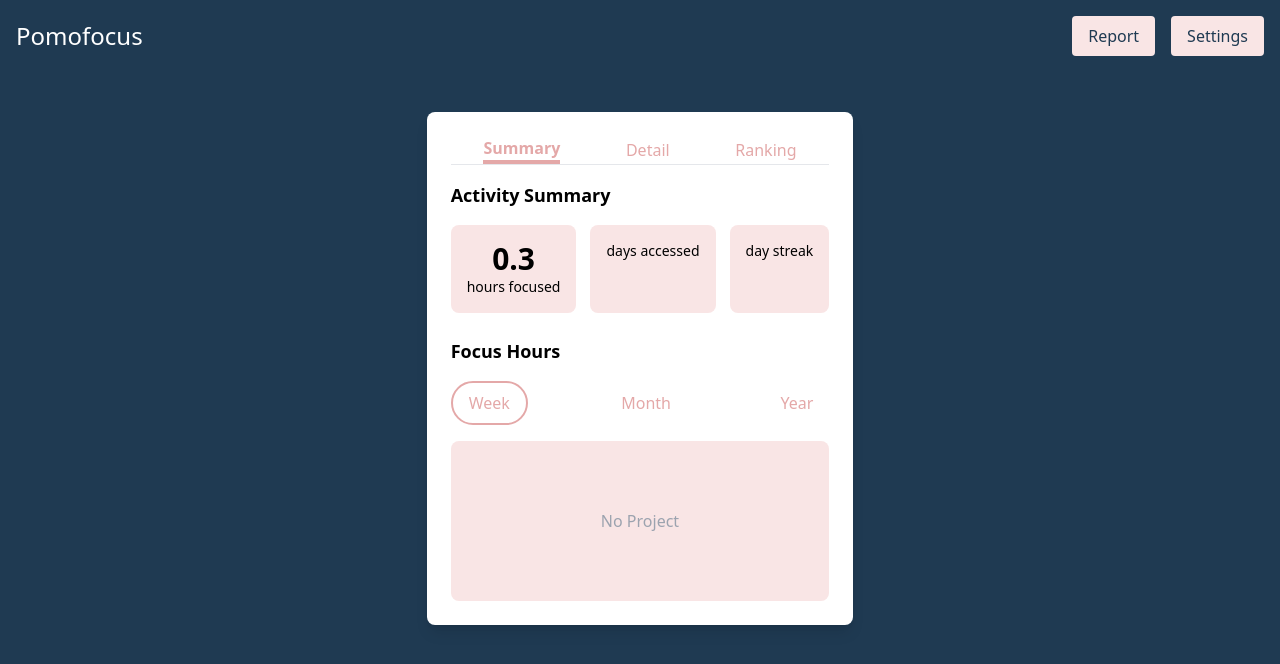
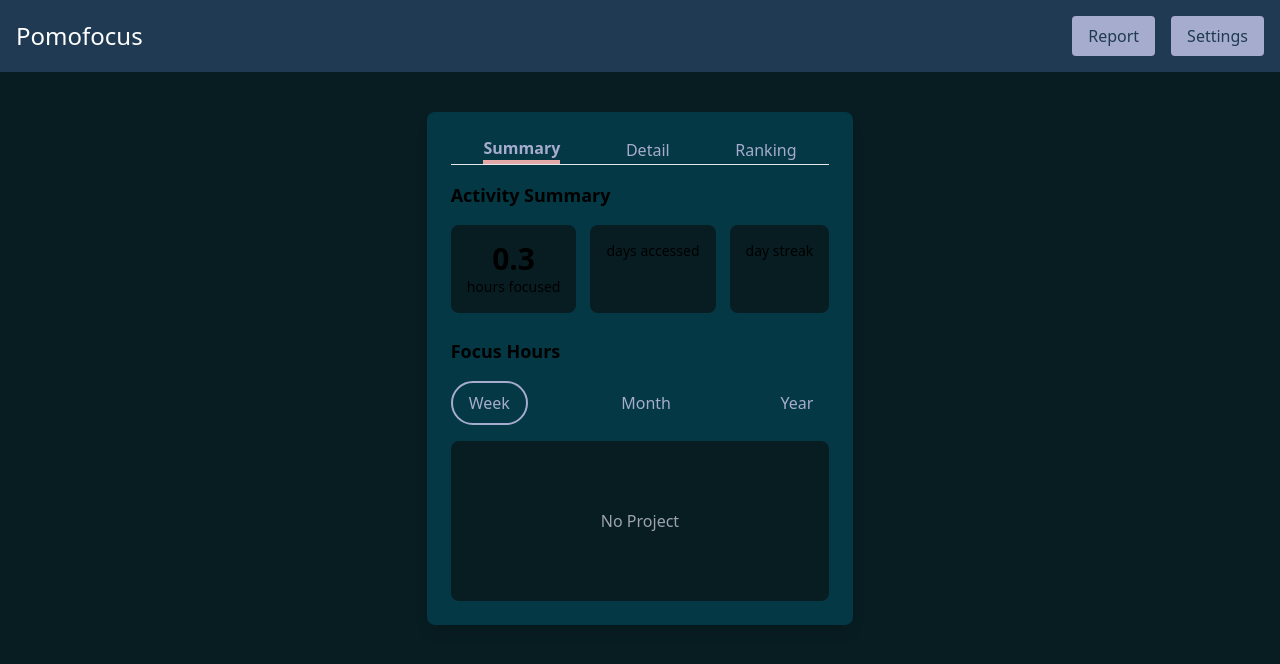
Before and after one commit to frypan05/SIH24, a Next.js app in the folder sih/: page /progress in a window 1280 px wide. Shown: the top 664 px of the page. Built offline with nearby package versions, Linux system fonts and the light colour scheme.

Commit message:
Progress customized

```diff
--- a/sih/pages/progress.js
+++ b/sih/pages/progress.js
@@ -18,37 +18,37 @@ const Progress = () => {
   }, []);
 
   return (
-    <div className="min-h-screen bg-[#1f3a52] flex flex-col items-center">
+    <div className="min-h-screen bg-[#081D22] flex flex-col items-center">
       {/* Navbar */}
       <header className="w-full flex justify-between items-center p-4 bg-[#1f3a52]">
         <h1 className="text-white text-2xl">Pomofocus</h1>
         <div className="flex gap-4">
-          <button className="bg-[#f9e5e5] text-[#1f3a52] px-4 py-2 rounded">Report</button>
-          <button className="bg-[#f9e5e5] text-[#1f3a52] px-4 py-2 rounded">Settings</button>
+          <button className="bg-[#A6ACCD] text-[#1f3a52] px-4 py-2 rounded">Report</button>
+          <button className="bg-[#A6ACCD] text-[#1f3a52] px-4 py-2 rounded">Settings</button>
         </div>
       </header>
 
       {/* Content */}
-      <div className="bg-white w-11/12 md:w-3/5 lg:w-1/3 mt-10 rounded-lg shadow-lg p-6">
+      <div className="bg-[#043844] w-11/12 md:w-3/5 lg:w-1/3 mt-10 rounded-lg shadow-lg p-6">
         {/* Tabs */}
         <div className="flex justify-around mb-4 border-b">
-          <button className="text-[#e4a8a8] font-bold border-b-4 border-[#e4a8a8]">Summary</button>
-          <button className="text-[#e4a8a8]">Detail</button>
-          <button className="text-[#e4a8a8]">Ranking</button>
+          <button className="text-[#A6ACCD] font-bold border-b-4 border-[#e4a8a8]">Summary</button>
+          <button className="text-[#A6ACCD]">Detail</button>
+          <button className="text-[#A6ACCD]">Ranking</button>
         </div>
 
         {/* Activity Summary */}
         <h2 className="text-lg font-bold mb-4">Activity Summary</h2>
         <div className="flex justify-between mb-6">
-          <div className="flex flex-col items-center bg-[#f9e5e5] p-4 rounded-lg">
+          <div className="flex flex-col items-center bg-[#081D22] p-4 rounded-lg">
             <p className="text-3xl font-bold">{(timeSpent / 3600).toFixed(1)}</p>
             <p className="text-sm">hours focused</p>
           </div>
-          <div className="flex flex-col items-center bg-[#f9e5e5] p-4 rounded-lg">
+          <div className="flex flex-col items-center bg-[#081D22] p-4 rounded-lg">
             <p className="text-3xl font-bold">{daysAccessed}</p>
             <p className="text-sm">days accessed</p>
           </div>
-          <div className="flex flex-col items-center bg-[#f9e5e5] p-4 rounded-lg">
+          <div className="flex flex-col items-center bg-[#081D22] p-4 rounded-lg">
             <p className="text-3xl font-bold">{dayStreak}</p>
             <p className="text-sm">day streak</p>
           </div>
@@ -57,13 +57,13 @@ const Progress = () => {
         {/* Focus Hours */}
         <h2 className="text-lg font-bold mb-4">Focus Hours</h2>
         <div className="flex items-center justify-between mb-4">
-          <button className="px-4 py-2 border-2 border-[#e4a8a8] text-[#e4a8a8] rounded-full">Week</button>
-          <button className="px-4 py-2 text-[#e4a8a8]">Month</button>
-          <button className="px-4 py-2 text-[#e4a8a8]">Year</button>
+          <button className="px-4 py-2 border-2 border-[#A6ACCD] text-[#A6ACCD] rounded-full">Week</button>
+          <button className="px-4 py-2 text-[#A6ACCD]">Month</button>
+          <button className="px-4 py-2 text-[#A6ACCD]">Year</button>
         </div>
 
         {/* Chart Placeholder */}
-        <div className="bg-[#f9e5e5] h-40 rounded-lg flex justify-center items-center">
+        <div className="bg-[#081D22] h-40 rounded-lg flex justify-center items-center">
           <p className="text-gray-400">No Project</p>
         </div>
       </div>
```
